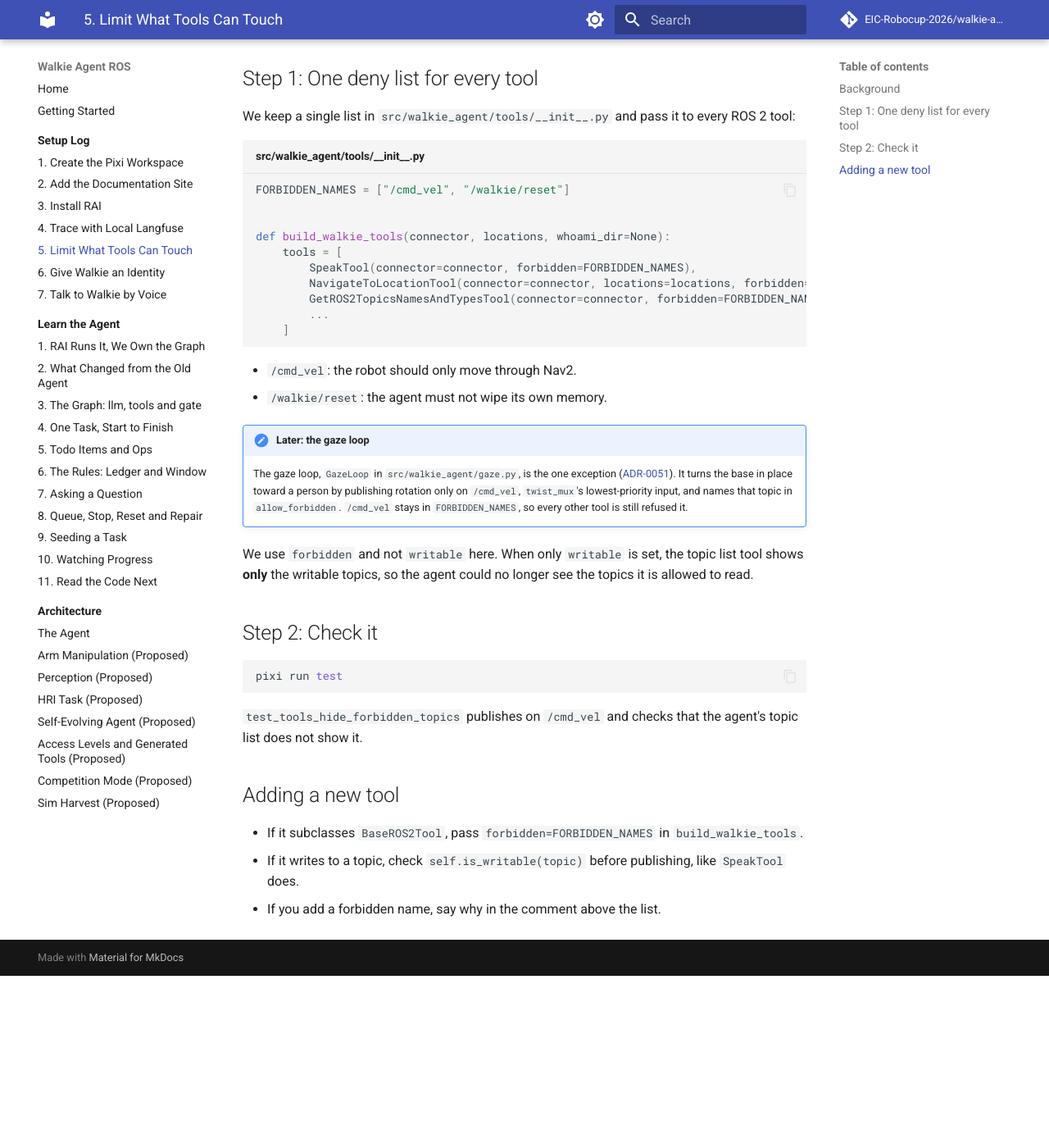
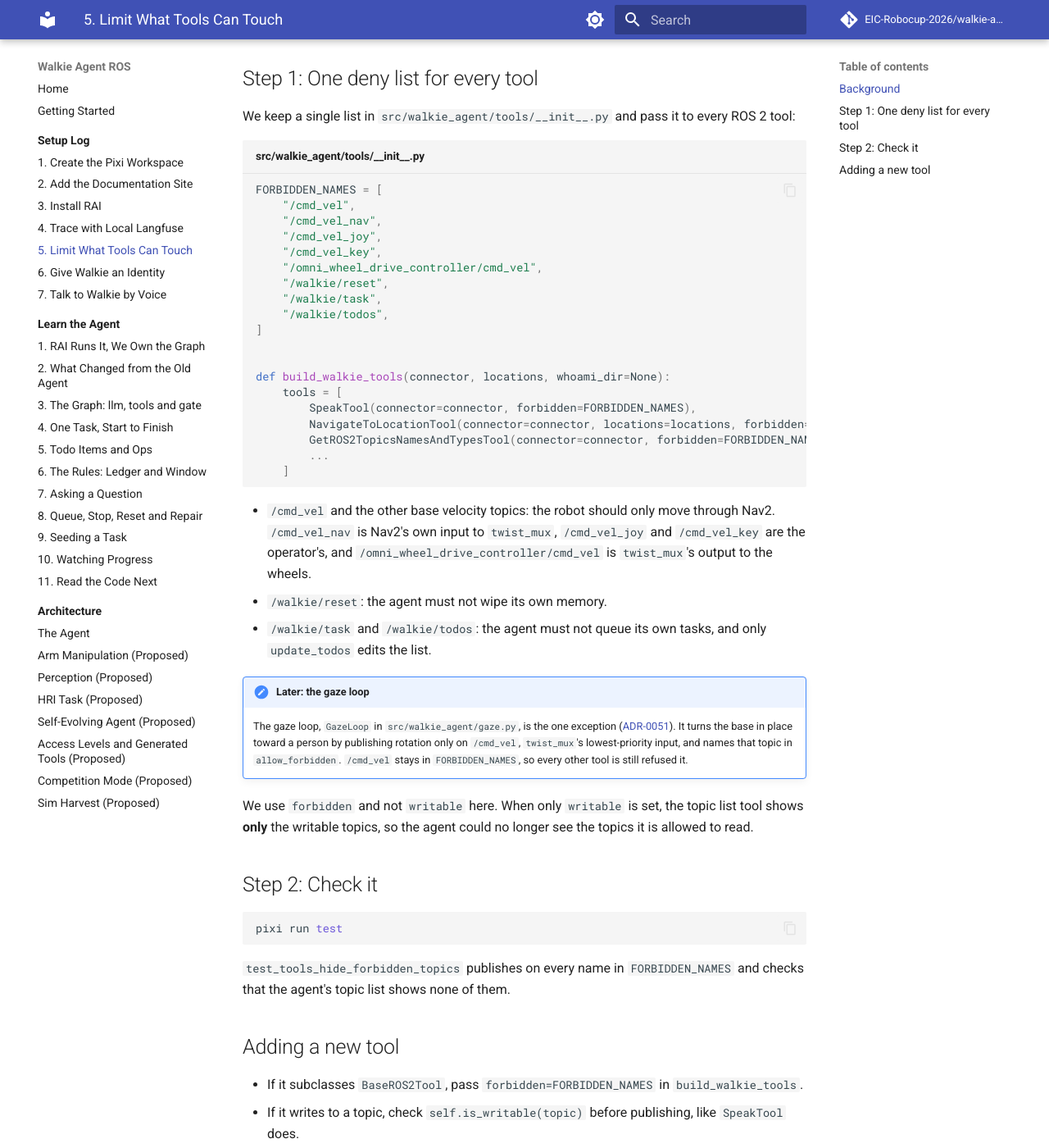
Before and after one commit to EIC-Robocup-2026/walkie-agent-ros, an MkDocs documentation site: the page built from docs/setup/05-tool-access.md, in a window 1280 px wide and 1400 px high, scrolled down 859 px. Shown: the whole window at 82% size. Built offline with MkDocs 1.6.1 and Material for MkDocs 9.7.7, drawn with Linux system fonts in a browser that asks for light colours; comment, search, counter and statistics services are not loaded; before the commit the page ends 2049 px from its top, so only the background shows below that.

Commit message:
fix: forbid every base velocity topic, not only /cmd_vel
- Add /cmd_vel_nav, /cmd_vel_joy, /cmd_vel_key and /omni_wheel_drive_controller/cmd_vel to FORBIDDEN_NAMES, as manipulation.md's list requires
- Keep the gaze loop's allow_forbidden exception to /cmd_vel alone, and test that it does not open the other four
- Let the ctx refuse a remap of the gaze publisher onto another twist_mux input, and keep the publisher's own check for a remap onto a name twist_mux does not read
- Build the topic-hiding test from FORBIDDEN_NAMES with each topic's real type
- Bring the tool-access setup page's list up to date

````diff
--- a/docs/setup/05-tool-access.md
+++ b/docs/setup/05-tool-access.md
@@ -34,7 +34,16 @@ We keep a single list in `src/walkie_agent/tools/__init__.py` and pass it to
 every ROS 2 tool:
 
 ```python title="src/walkie_agent/tools/__init__.py"
-FORBIDDEN_NAMES = ["/cmd_vel", "/walkie/reset"]
+FORBIDDEN_NAMES = [
+    "/cmd_vel",
+    "/cmd_vel_nav",
+    "/cmd_vel_joy",
+    "/cmd_vel_key",
+    "/omni_wheel_drive_controller/cmd_vel",
+    "/walkie/reset",
+    "/walkie/task",
+    "/walkie/todos",
+]
 
 
 def build_walkie_tools(connector, locations, whoami_dir=None):
@@ -46,8 +55,14 @@ def build_walkie_tools(connector, locations, whoami_dir=None):
     ]
 ```
 
-- `/cmd_vel`: the robot should only move through Nav2.
+- `/cmd_vel` and the other base velocity topics: the robot should only
+  move through Nav2. `/cmd_vel_nav` is Nav2's own input to `twist_mux`,
+  `/cmd_vel_joy` and `/cmd_vel_key` are the operator's, and
+  `/omni_wheel_drive_controller/cmd_vel` is `twist_mux`'s output to the
+  wheels.
 - `/walkie/reset`: the agent must not wipe its own memory.
+- `/walkie/task` and `/walkie/todos`: the agent must not queue its own
+  tasks, and only `update_todos` edits the list.
 
 !!! note "Later: the gaze loop"
     The gaze loop, `GazeLoop` in `src/walkie_agent/gaze.py`, is the one
@@ -68,8 +83,9 @@ no longer see the topics it is allowed to read.
 pixi run test
 ```
 
-`test_tools_hide_forbidden_topics` publishes on `/cmd_vel` and checks that
-the agent's topic list does not show it.
+`test_tools_hide_forbidden_topics` publishes on every name in
+`FORBIDDEN_NAMES` and checks that the agent's topic list shows none of
+them.
 
 ## Adding a new tool
 
````
Also changed, not shown: docs/architecture/hri.md (+7 -5 lines), 5 other files.
